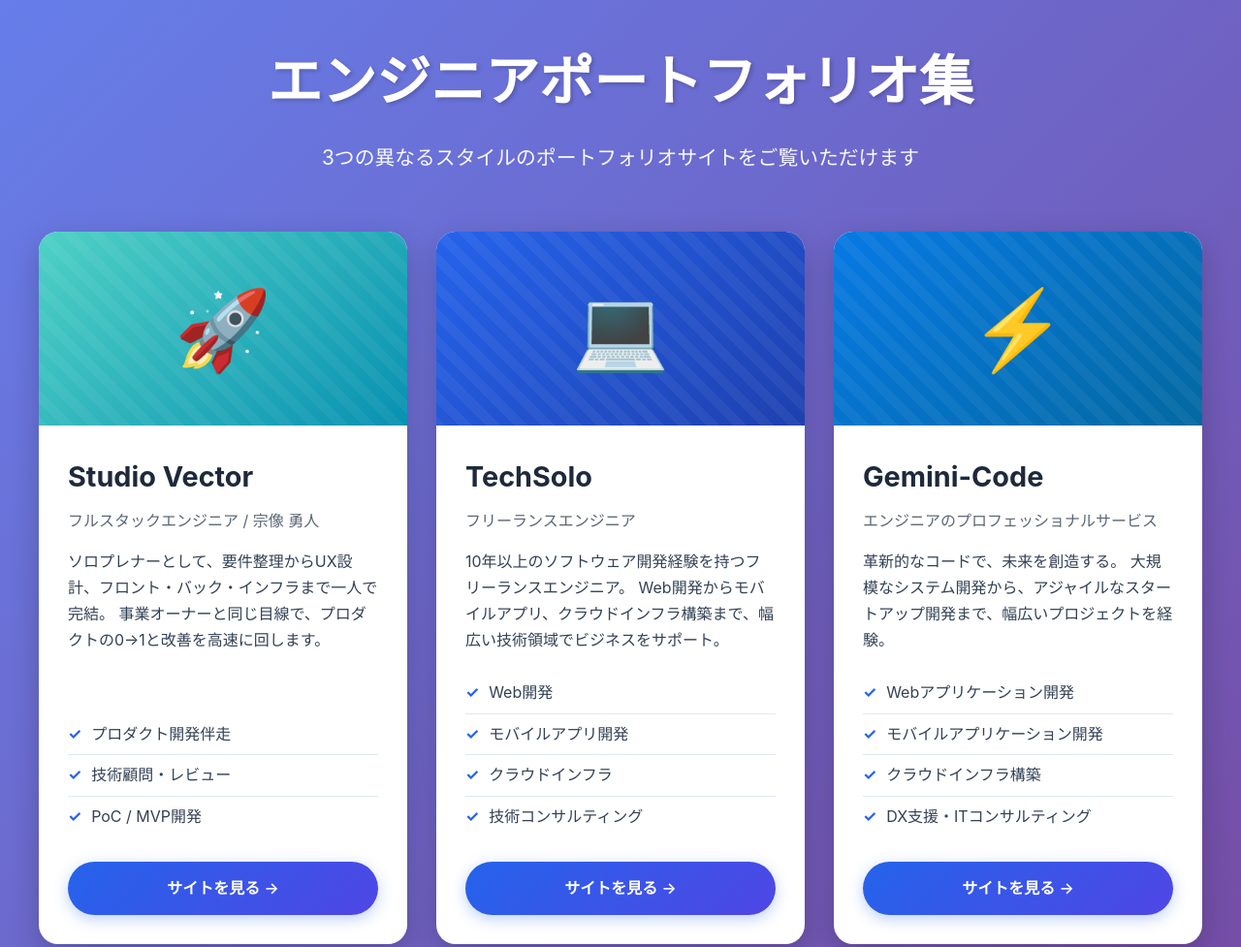
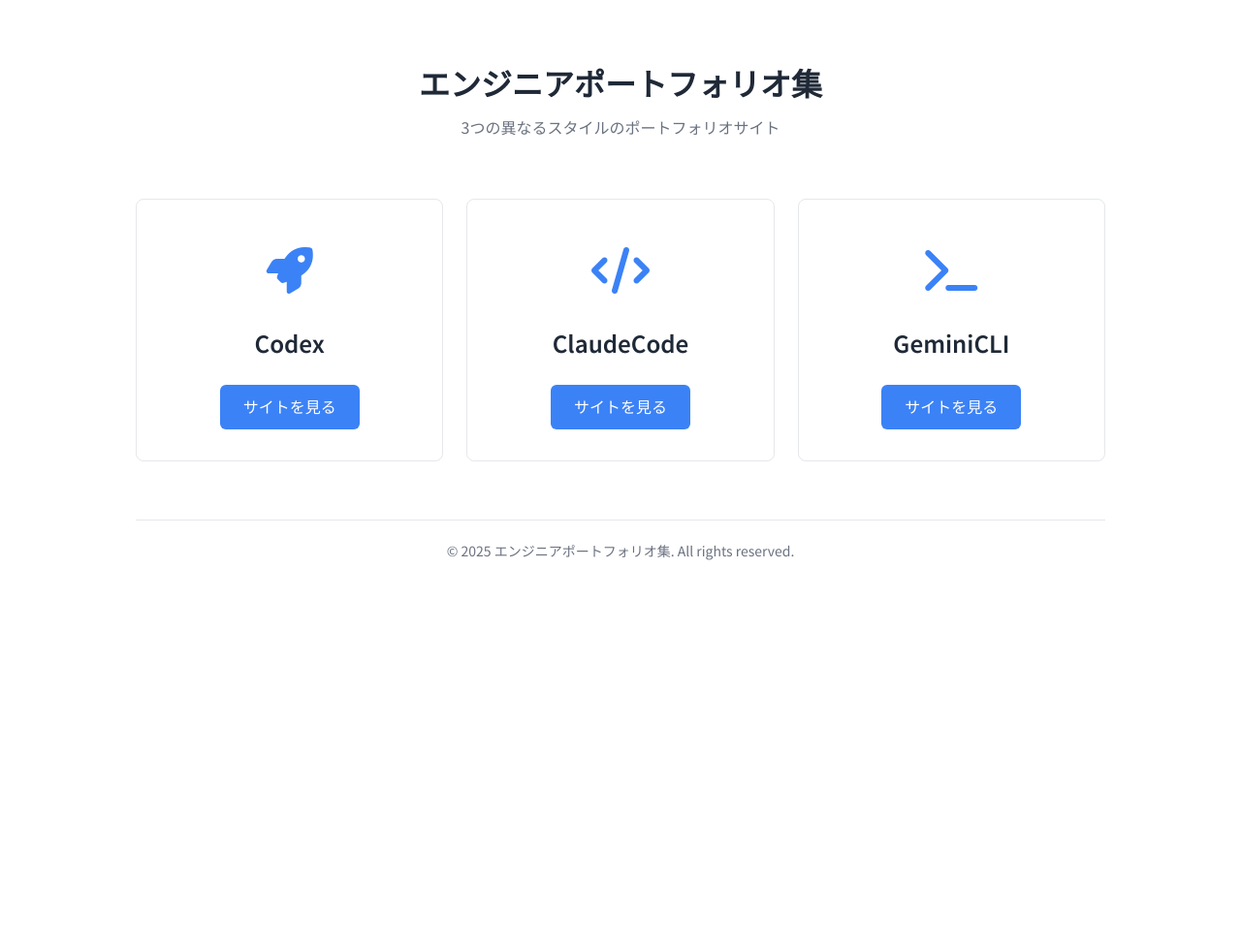
Before and after one commit to munakata-eng/ai-agent-compare, a plain HTML site: page index.html in a window 1280 px wide. Shown: the top 977 px of the page at 97% size. After the commit the page ends 800 px from the top, so only its background shows below. Drawn offline with Linux system fonts and the light colour scheme.

Commit message:
レイアウト調整

```diff
--- a/index.html
+++ b/index.html
@@ -5,6 +5,15 @@
     <meta name="viewport" content="width=device-width, initial-scale=1.0">
     <title>エンジニアポートフォリオ集</title>
     <meta name="description" content="様々なスタイルのエンジニアポートフォリオサイトのショーケース">
+
+    <!-- Google Fonts -->
+    <link rel="preconnect" href="https://fonts.googleapis.com">
+    <link rel="preconnect" href="https://fonts.gstatic.com" crossorigin>
+    <link href="https://fonts.googleapis.com/css2?family=Noto+Sans+JP:wght@400;500;600;700&display=swap" rel="stylesheet">
+
+    <!-- Font Awesome -->
+    <link rel="stylesheet" href="https://cdnjs.cloudflare.com/ajax/libs/font-awesome/6.5.1/css/all.min.css">
+
     <style>
         * {
             margin: 0;
@@ -13,193 +22,98 @@
         }
 
         :root {
-            --primary: #2563eb;
-            --secondary: #4f46e5;
-            --accent: #06b6d4;
-            --dark: #1e293b;
-            --light: #f8fafc;
-            --text: #334155;
+            --text: #1f2937;
+            --bg: #ffffff;
+            --border: #e5e7eb;
+            --accent: #3b82f6;
         }
 
         body {
-            font-family: -apple-system, BlinkMacSystemFont, "Segoe UI", Roboto, "Helvetica Neue", Arial, "Hiragino Sans", "Noto Sans JP", sans-serif;
+            font-family: 'Noto Sans JP', -apple-system, BlinkMacSystemFont, 'Segoe UI', sans-serif;
             line-height: 1.6;
             color: var(--text);
-            background: linear-gradient(135deg, #667eea 0%, #764ba2 100%);
+            background: var(--bg);
             min-height: 100vh;
-            padding: 40px 20px;
+            padding: 60px 20px;
         }
 
         .container {
-            max-width: 1200px;
+            max-width: 1000px;
             margin: 0 auto;
         }
 
         header {
             text-align: center;
             margin-bottom: 60px;
-            color: white;
         }
 
         h1 {
-            font-size: clamp(2rem, 5vw, 3.5rem);
-            margin-bottom: 1rem;
-            font-weight: 700;
-            text-shadow: 2px 2px 4px rgba(0, 0, 0, 0.2);
+            font-size: 2rem;
+            margin-bottom: 0.5rem;
+            font-weight: 600;
+            color: var(--text);
         }
 
         .subtitle {
-            font-size: clamp(1rem, 2.5vw, 1.3rem);
-            opacity: 0.95;
+            font-size: 1rem;
+            color: #6b7280;
         }
 
         .cards-grid {
             display: grid;
-            grid-template-columns: repeat(auto-fit, minmax(320px, 1fr));
-            gap: 30px;
-            margin-bottom: 40px;
+            grid-template-columns: repeat(3, 1fr);
+            gap: 24px;
+            margin-bottom: 60px;
         }
 
         .card {
             background: white;
-            border-radius: 20px;
-            overflow: hidden;
-            box-shadow: 0 10px 30px rgba(0, 0, 0, 0.2);
-            transition: transform 0.3s ease, box-shadow 0.3s ease;
-            display: flex;
-            flex-direction: column;
+            border: 1px solid var(--border);
+            border-radius: 8px;
+            padding: 32px;
+            transition: border-color 0.2s ease, box-shadow 0.2s ease;
+            text-align: center;
         }
 
         .card:hover {
-            transform: translateY(-10px);
-            box-shadow: 0 20px 40px rgba(0, 0, 0, 0.3);
-        }
-
-        .card-header {
-            height: 200px;
-            background: linear-gradient(135deg, var(--primary) 0%, var(--secondary) 100%);
-            display: flex;
-            align-items: center;
-            justify-content: center;
-            position: relative;
-            overflow: hidden;
-        }
-
-        .card-header::before {
-            content: '';
-            position: absolute;
-            width: 200%;
-            height: 200%;
-            background: repeating-linear-gradient(
-                45deg,
-                transparent,
-                transparent 10px,
-                rgba(255, 255, 255, 0.05) 10px,
-                rgba(255, 255, 255, 0.05) 20px
-            );
-            animation: slide 20s linear infinite;
-        }
-
-        @keyframes slide {
-            0% { transform: translate(0, 0); }
-            100% { transform: translate(50%, 50%); }
+            border-color: var(--accent);
+            box-shadow: 0 4px 12px rgba(59, 130, 246, 0.1);
         }
 
         .card-icon {
-            font-size: 5rem;
-            position: relative;
-            z-index: 1;
-        }
-
-        .card-body {
-            padding: 30px;
-            flex: 1;
-            display: flex;
-            flex-direction: column;
+            font-size: 3rem;
+            color: var(--accent);
+            margin-bottom: 20px;
         }
 
         .card-title {
-            font-size: 1.8rem;
-            margin-bottom: 10px;
-            color: var(--dark);
-            font-weight: 700;
-        }
-
-        .card-subtitle {
-            font-size: 1rem;
+            font-size: 1.5rem;
+            margin-bottom: 24px;
             color: var(--text);
-            margin-bottom: 15px;
-            opacity: 0.8;
-        }
-
-        .card-description {
-            margin-bottom: 20px;
-            color: var(--text);
-            line-height: 1.7;
-            flex: 1;
-        }
-
-        .features {
-            list-style: none;
-            margin-bottom: 25px;
-            padding-left: 0;
-        }
-
-        .features li {
-            padding: 8px 0;
-            border-bottom: 1px solid #e2e8f0;
-            color: var(--text);
-        }
-
-        .features li:last-child {
-            border-bottom: none;
-        }
-
-        .features li::before {
-            content: '✓';
-            display: inline-block;
-            margin-right: 10px;
-            color: var(--primary);
-            font-weight: bold;
+            font-weight: 600;
         }
 
         .card-link {
-            display: block;
-            text-align: center;
-            background: linear-gradient(135deg, var(--primary) 0%, var(--secondary) 100%);
+            display: inline-block;
+            padding: 10px 24px;
+            background: var(--accent);
             color: white;
-            padding: 15px 30px;
             text-decoration: none;
-            border-radius: 50px;
-            font-weight: 600;
-            transition: all 0.3s ease;
-            box-shadow: 0 4px 15px rgba(37, 99, 235, 0.3);
+            border-radius: 6px;
+            font-weight: 500;
+            transition: background 0.2s ease;
         }
 
         .card-link:hover {
-            transform: scale(1.05);
-            box-shadow: 0 6px 20px rgba(37, 99, 235, 0.4);
+            background: #2563eb;
         }
 
         footer {
             text-align: center;
-            color: white;
+            color: #6b7280;
             padding: 20px;
-            font-size: 0.9rem;
-            opacity: 0.9;
-        }
-
-        /* カラーバリエーション */
-        .card:nth-child(1) .card-header {
-            background: linear-gradient(135deg, #4fd1c5 0%, #0891b2 100%);
-        }
-
-        .card:nth-child(2) .card-header {
-            background: linear-gradient(135deg, #2563eb 0%, #1e40af 100%);
-        }
-
-        .card:nth-child(3) .card-header {
-            background: linear-gradient(135deg, #0779e4 0%, #0369a1 100%);
+            font-size: 0.875rem;
+            border-top: 1px solid var(--border);
         }
 
         @media (max-width: 768px) {
@@ -207,12 +121,8 @@
                 grid-template-columns: 1fr;
             }
 
-            header {
-                margin-bottom: 40px;
-            }
-
-            .card-body {
-                padding: 20px;
+            h1 {
+                font-size: 1.75rem;
             }
         }
     </style>
@@ -221,70 +131,32 @@
     <div class="container">
         <header>
             <h1>エンジニアポートフォリオ集</h1>
-            <p class="subtitle">3つの異なるスタイルのポートフォリオサイトをご覧いただけます</p>
+            <p class="subtitle">3つの異なるスタイルのポートフォリオサイト</p>
         </header>
 
         <div class="cards-grid">
             <article class="card">
-                <div class="card-header">
-                    <div class="card-icon">🚀</div>
+                <div class="card-icon">
+                    <i class="fa-solid fa-rocket"></i>
                 </div>
-                <div class="card-body">
-                    <h2 class="card-title">Studio Vector</h2>
-                    <p class="card-subtitle">フルスタックエンジニア / 宗像 勇人</p>
-                    <p class="card-description">
-                        ソロプレナーとして、要件整理からUX設計、フロント・バック・インフラまで一人で完結。
-                        事業オーナーと同じ目線で、プロダクトの0→1と改善を高速に回します。
-                    </p>
-                    <ul class="features">
-                        <li>プロダクト開発伴走</li>
-                        <li>技術顧問・レビュー</li>
-                        <li>PoC / MVP開発</li>
-                    </ul>
-                    <a href="codex.html" class="card-link">サイトを見る →</a>
-                </div>
+                <h2 class="card-title">Codex</h2>
+                <a href="codex.html" class="card-link">サイトを見る</a>
             </article>
 
             <article class="card">
-                <div class="card-header">
-                    <div class="card-icon">💻</div>
+                <div class="card-icon">
+                    <i class="fa-solid fa-code"></i>
                 </div>
-                <div class="card-body">
-                    <h2 class="card-title">TechSolo</h2>
-                    <p class="card-subtitle">フリーランスエンジニア</p>
-                    <p class="card-description">
-                        10年以上のソフトウェア開発経験を持つフリーランスエンジニア。
-                        Web開発からモバイルアプリ、クラウドインフラ構築まで、幅広い技術領域でビジネスをサポート。
-                    </p>
-                    <ul class="features">
-                        <li>Web開発</li>
-                        <li>モバイルアプリ開発</li>
-                        <li>クラウドインフラ</li>
-                        <li>技術コンサルティング</li>
-                    </ul>
-                    <a href="claude.html" class="card-link">サイトを見る →</a>
-                </div>
+                <h2 class="card-title">ClaudeCode</h2>
+                <a href="claude.html" class="card-link">サイトを見る</a>
             </article>
 
             <article class="card">
-                <div class="card-header">
-                    <div class="card-icon">⚡</div>
+                <div class="card-icon">
+                    <i class="fa-solid fa-terminal"></i>
                 </div>
-                <div class="card-body">
-                    <h2 class="card-title">Gemini-Code</h2>
-                    <p class="card-subtitle">エンジニアのプロフェッショナルサービス</p>
-                    <p class="card-description">
-                        革新的なコードで、未来を創造する。
-                        大規模なシステム開発から、アジャイルなスタートアップ開発まで、幅広いプロジェクトを経験。
-                    </p>
-                    <ul class="features">
-                        <li>Webアプリケーション開発</li>
-                        <li>モバイルアプリケーション開発</li>
-                        <li>クラウドインフラ構築</li>
-                        <li>DX支援・ITコンサルティング</li>
-                    </ul>
-                    <a href="gemini.html" class="card-link">サイトを見る →</a>
-                </div>
+                <h2 class="card-title">GeminiCLI</h2>
+                <a href="gemini.html" class="card-link">サイトを見る</a>
             </article>
         </div>
 
```
Also changed, not shown: codex.html (+1 -1 lines), gemini.html (+9 -4 lines).
